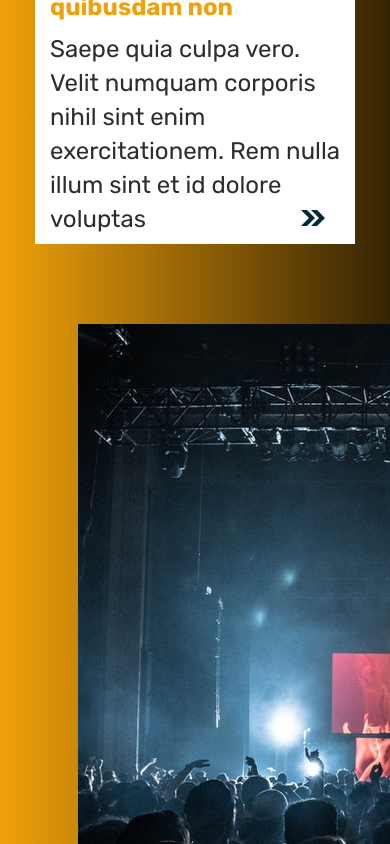
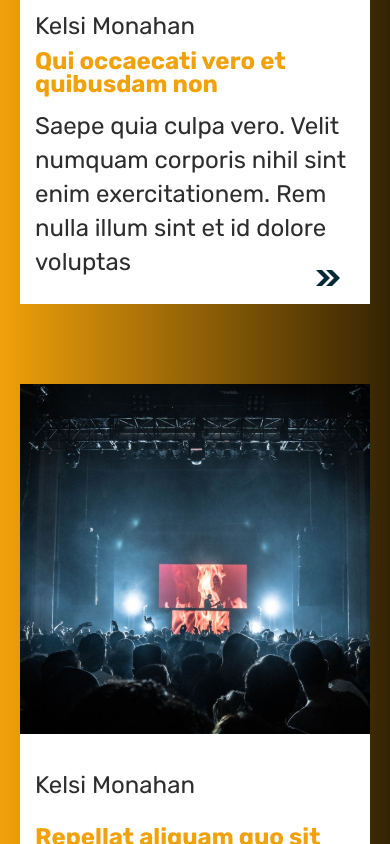
Before and after one commit to matheuspedrosoo/rockrblog, a React (Vite) app: page / in a window 390 px wide. Shown: the part 1156-2000 px from the top of the page. Built offline with nearby package versions, Linux system fonts and the light colour scheme.

Commit message:
feat: adjusts on responsive cards

```diff
--- a/src/components/Card/Card.module.scss
+++ b/src/components/Card/Card.module.scss
@@ -14,7 +14,6 @@
   .description {
     width: 640px;
     background: $white;
-
     display: flex;
     flex-direction: column;
     align-items: center;
@@ -41,3 +40,44 @@
     }
   }
 }
+
+@media screen and (max-width: 1440px) {
+  .card {
+    width: 100%;
+  }
+}
+
+@media screen and (max-width: 960px) {
+  .card {
+    padding: 0 20px;
+    max-width: 100%;
+    flex-direction: column;
+    align-self: center;
+
+    > img {
+      max-width: 100%;
+      width: 100%;
+      height: 100%;
+    }
+
+    .description {
+      width: 100%;
+
+      .content {
+        width: 100%;
+        height: 320px;
+        padding: 15px 15px;
+
+        h1 {
+          font-size: 2.4rem;
+          line-height: 2.3rem;
+        }
+
+        .text {
+          font-size: 1.6rem;
+          line-height: 2.4rem;
+        }
+      }
+    }
+  }
+}
--- a/src/components/DoubleCard/DoubleCard.module.scss
+++ b/src/components/DoubleCard/DoubleCard.module.scss
@@ -2,8 +2,6 @@
 
 .doubleCard {
   display: flex;
-  // max-width: 960px;
-  // width: 100%;
   width: 50%;
 
   > img {
--- a/src/pages/Home/Home.module.scss
+++ b/src/pages/Home/Home.module.scss
@@ -19,7 +19,6 @@
       align-items: center;
       align-self: center;
       gap: 2rem;
-      padding: 0 15px;
     }
   }
 }
```
